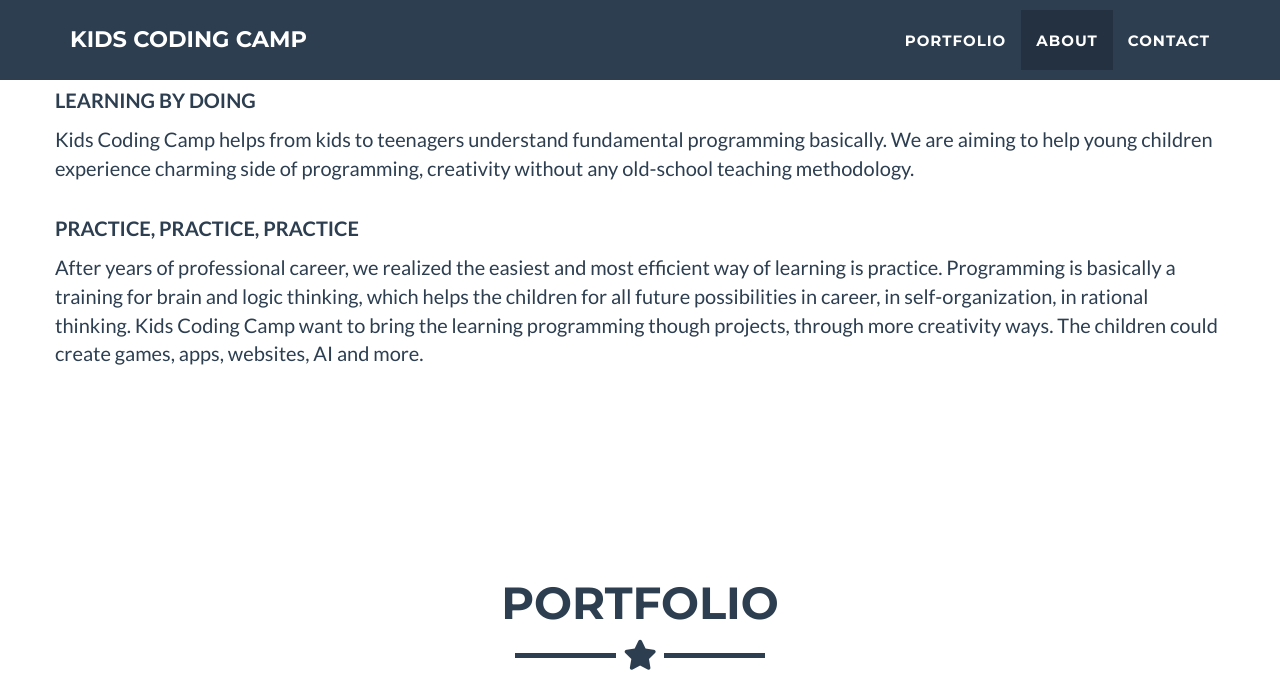
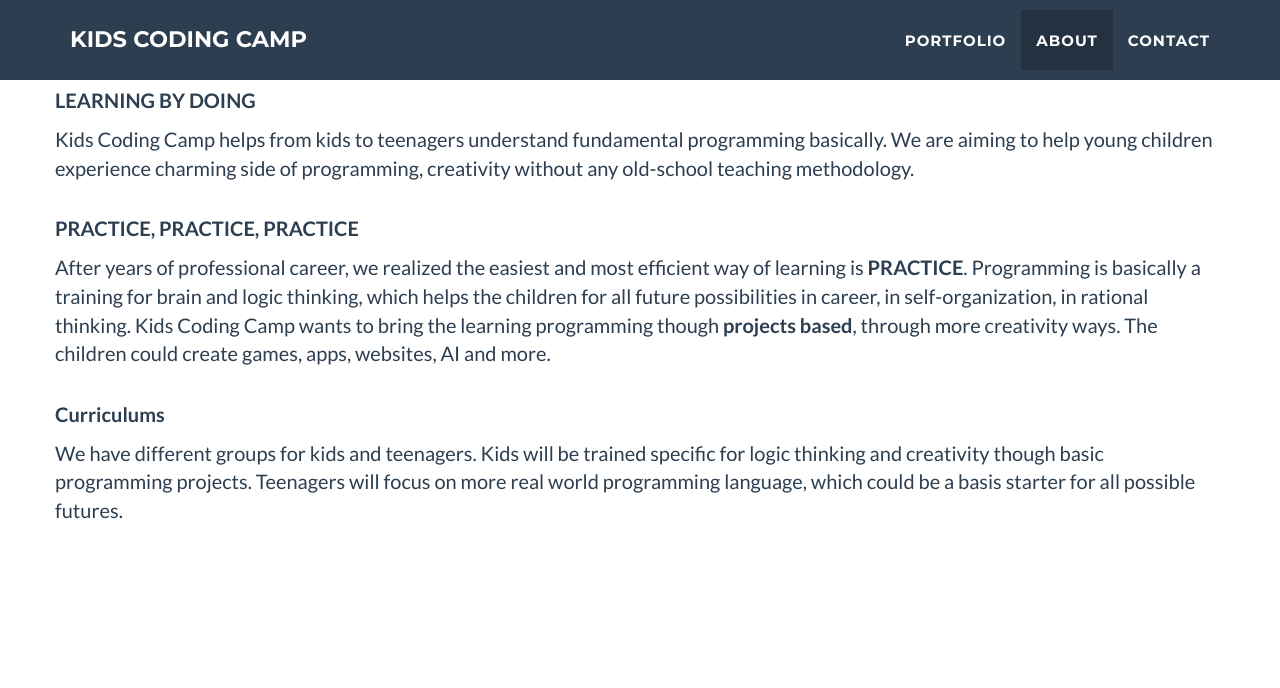
Before and after one commit to PigeonT/kidsProgramming, a Jekyll site: the page built from _posts/2014-07-18-project-1.markdown, in a window 1280 px wide and 1400 px high, scrolled down 789 px. Shown: the top 688 px of the window. Built offline with Jekyll 4.4.1, drawn with Linux system fonts in a browser that asks for light colours; some of the changed text lies outside the part shown; grey boxes are pictures that could not be loaded.

Commit message:
First Version of Web

```diff
--- a/_includes/about.html
+++ b/_includes/about.html
@@ -9,12 +9,17 @@
     </div>
     <div class="row">
       <div class="col-lg-4 col-lg-offset-2">
-        <p>Leaning by Doing.</p>
+        <p>I am graduate from top 5 University in China for Bachelor and top 5 Master in Europe for Computer
+          Science.</br>
+          After being more than 10 years professional programmer in Fortune 500, I would like also to bring the
+          fantastic virtual world to young children.
+        </p>
       </div>
       <div class="col-lg-4">
-        <p> I am graduate from top 5 University in China for Bachelor and top 5 Master in Europe for Computer Science.</ br>
-            After being more than 10 years professional programmer in Fortune 500, I would like also to bring the fantastic virtual world to young children.
-        </p>
+        <p>"Leaning by Doing" is the magic motto for programming. After years of professional programming we realized
+          the most efficient ways of training logic rational thinking is the
+          <b>PRACTICE</b>. All curriculums will be based on one language and more focused on projects as well as
+          creativity.</p>
       </div>
     </div>
   </div>
--- a/_includes/carousel-2.html
+++ b/_includes/carousel-2.html
@@ -14,9 +14,9 @@
                 <source src="img/portfolio/teenager.mp4" type="video/mp4">
             </video>
         </li>
-        <li class="slide">
-            <img src="img/portfolio/ghibli.png" class="img-responsive img-centered" alt="{{ post.alt }}">
-        </li>
+        <!--        <li class="slide">-->
+        <!--            <img src="img/portfolio/ghibli.png" class="img-responsive img-centered" alt="{{ post.alt }}">-->
+        <!--        </li>-->
     </ul>
 </section>
 <style>
--- a/_includes/carousel-3.html
+++ b/_includes/carousel-3.html
@@ -11,11 +11,14 @@
     <ul class="slides-container" id="slides-container3">
         <li class="slide">
             <video width="600" controls preload playsinline autoplay muted loop>
-                <source src="img/portfolio/teenager.mp4" type="video/mp4">
+                <source src="img/portfolio/websites.mp4" type="video/mp4">
             </video>
         </li>
         <li class="slide">
             <img src="img/portfolio/scratch.png" class="img-responsive img-centered" alt="{{ post.alt }}">
+        </li>
+        <li class="slide">
+            <img src="img/portfolio/javascript.png" class="img-responsive img-centered" alt="{{ post.alt }}">
         </li>
     </ul>
 </section>
--- a/_includes/footer.html
+++ b/_includes/footer.html
@@ -2,29 +2,45 @@
 <footer class="text-center">
     <div class="footer-above">
         <div class="container">
-      <div class="row">
+            <div class="row" style="display: flex; justify-content: space-around;">
                 <div class="footer-col col-md-4">
                     <h3>{{ site.footer.location }}</h3>
                     <p>
-            {% for adress in site.address %}
-            {{ adress.line }} <br>
-            {% endfor %}
+                        Online
+                        <br>
+                        Meet in Person: Based in Switzerland (Bern)
+                        <!--            {% for adress in site.address %}-->
+                        <!--            {{ adress.line }} <br>-->
+                        <!--            {% endfor %}-->
                     </p>
                 </div>
+                <!--        <div class="footer-col col-md-4">-->
+                <!--          <h3>{{ site.footer.social }}</h3>-->
+                <!--          <ul class="list-inline">-->
+                <!--            {% for network in site.social %}-->
+                <!--            <li>-->
+                <!--              <a href="{{ network.url }}" class="btn-social btn-outline"><i-->
+                <!--                  class="fa-brands fa-fw fa-{{ network.title }}"></i></a>-->
+                <!--            </li>-->
+                <!--            {% endfor %}-->
+                <!--          </ul>-->
+                <!--        </div>-->
                 <div class="footer-col col-md-4">
-          <h3>{{ site.footer.social }}</h3>
-          <ul class="list-inline">
-            {% for network in site.social %}
-            <li>
-              <a href="{{ network.url }}" class="btn-social btn-outline"><i
-                  class="fa-brands fa-fw fa-{{ network.title }}"></i></a>
-            </li>
-            {% endfor %}
-          </ul>
+                    <!--          <h3>{{ site.footer.credits }}</h3>-->
+                    <p>Wechat QR Code</p>
+                    <img class="img-responsive"
+                         height="200px"
+                         width="200px"
+                         src="img/portfolio/wechat.jpg" style="margin: auto;" alt="wechat-qr"/>
                 </div>
                 <div class="footer-col col-md-4">
-          <h3>{{ site.footer.credits }}</h3>
-          <p>{{ site.credits }}</p>
+                    <!--          <h3>{{ site.footer.credits }}</h3>-->
+                    <p>Telegram QR Code</p>
+                    <img
+                            height="200px"
+                            width="200px"
+                            class="img-responsive" src="img/portfolio/telegram.jpg" style="margin: auto;"
+                            alt="wechat-qr"/>
                 </div>
             </div>
         </div>
--- a/_includes/intro.html
+++ b/_includes/intro.html
@@ -10,11 +10,22 @@
     <div class="row">
         <p><b>LEARNING BY DOING</b></p>
         <p>Kids Coding Camp helps from kids to teenagers understand fundamental programming basically.
-          We are aiming to help young children experience charming side of programming, creativity without any old-school teaching methodology.</p>
+            We are aiming to help young children experience charming side of programming, creativity without any
+            old-school teaching methodology.</p>
         <br>
         <p><b>PRACTICE, PRACTICE, PRACTICE</b></p>
-        <p>After years of professional career, we realized the easiest and most efficient way of learning is practice. Programming is basically a training for brain and logic thinking, which helps the children for all future possibilities in career, in self-organization, in rational thinking. Kids Coding Camp want to bring the learning programming though projects, through more creativity ways. The children could create games, apps, websites, AI and more. </p>
-
+        <p>After years of professional career, we realized the easiest and most efficient way of learning is
+            <b>PRACTICE</b>.
+            Programming is basically a training for brain and logic thinking, which helps the children for all future
+            possibilities in career, in self-organization, in rational thinking. Kids Coding Camp wants to bring the
+            learning programming though <b>projects based</b>, through more creativity ways. The children could create
+            games, apps, websites, AI and more. </p>
+        <br>
+        <p><b>Curriculums</b></p>
+        <p>We have different groups for kids and teenagers. Kids will be trained specific for logic thinking and
+            creativity though basic programming projects.
+            Teenagers will focus on more real world programming language, which could be a basis starter for all
+            possible futures.</p>
     </div>
   </div>
 </section>
--- a/_posts/2014-07-16-project-3.markdown
+++ b/_posts/2014-07-16-project-3.markdown
@@ -5,5 +5,6 @@ modal-id: 3
 date: 2014-07-17
 img: scratch.png
 alt: image-alt
-description: For a further deeper perspective for programming, we will focus on a real world programming language - <b>Javascript</b>, which could be widely used for Web/Game/Mobile App and more.  After the fundamental language knowledge it should be a relative good understanding for creativity with programming for all possible successful projects.
+description: We will provide basic languages concepts based on children ages. After quick learning phase, we will direct
+guide the children to build self creative projects using newly learned language.
 ---
```
Also changed, not shown: img/portfolio/javascript.png (added), img/portfolio/telegram.jpg (added), img/portfolio/wechat.jpg (added), 7 other files. Lines whose indentation alone changed are shown as unchanged.
